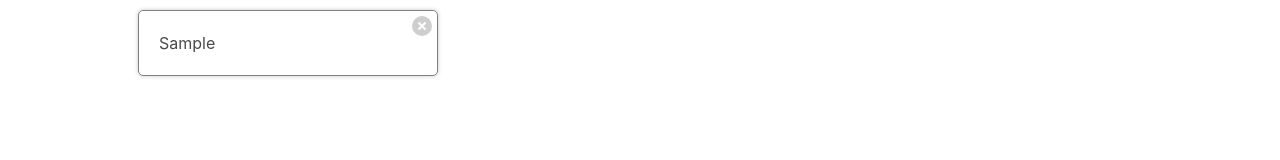
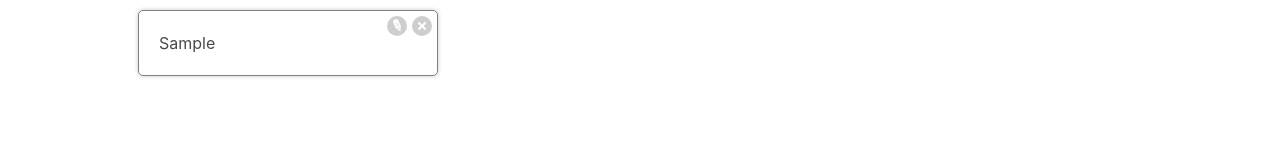
Before and after one commit to one-way7/books, a React (Create React App) app: page / in a window 1280 px wide. Both pictures are taken after typing "Sample" into the empty fields and a click on the button "Submit". Shown: the top 160 px of the page. Built offline with nearby package versions, Linux system fonts and the light colour scheme.

Commit message:
implemented the ability to edit the description of the book.

```diff
--- a/src/App.js
+++ b/src/App.js
@@ -13,15 +13,34 @@ function App() {
         setBooks(updateBooks);
     };
 
-    const deleteBookById = id => {
+    const handleDeleteBookById = id => {
         const updateBooks = books.filter(book => book.id !== id);
 
         setBooks(updateBooks);
     };
 
+    const handleEditBookById = (id, newTitle) => {
+        const updatedBooks = books.map(book => {
+            if (book.id === id) {
+                return {
+                    ...book,
+                    title: newTitle,
+                };
+            }
+
+            return book;
+        });
+
+        setBooks(updatedBooks);
+    };
+
     return (
         <div className="app">
-            <BookList books={books} onDelete={deleteBookById} />
+            <BookList
+                books={books}
+                onDelete={handleDeleteBookById}
+                onEdit={handleEditBookById}
+            />
             <BookCreate onCreate={handleCreateBook} />
         </div>
     );
--- a/src/components/BookEdit.js
+++ b/src/components/BookEdit.js
@@ -0,0 +1,30 @@
+import { useState } from 'react';
+
+const BookEdit = ({ title, id, onSubmit }) => {
+    const [titleValue, setTitleValue] = useState(title);
+
+    const handleChangeTitle = e => {
+        setTitleValue(e.target.value);
+    };
+
+    const handleSubmitForm = e => {
+        e.preventDefault();
+
+        onSubmit(id, titleValue)
+    };
+
+    return (
+        <form className="book-edit" onSubmit={handleSubmitForm}>
+            <label htmlFor="">Title</label>
+            <input
+                className="input"
+                type="text"
+                value={titleValue}
+                onChange={handleChangeTitle}
+            />
+            <button className="button is-primary">Save</button>
+        </form>
+    );
+};
+
+export default BookEdit;
--- a/src/components/BookList.js
+++ b/src/components/BookList.js
@@ -1,8 +1,8 @@
 import BookShow from './BookShow';
 
-const BookList = ({ books, onDelete }) => {
+const BookList = ({ books, onDelete, onEdit }) => {
     const renderedBooks = books.map(book => {
-        return <BookShow key={book.id} {...book} onDelete={onDelete} />;
+        return <BookShow key={book.id} {...book} onDelete={onDelete} onEdit={onEdit} />;
     });
 
     return <div className="book-list">{renderedBooks}</div>;
--- a/src/components/BookShow.js
+++ b/src/components/BookShow.js
@@ -1,8 +1,26 @@
-const BookShow = ({ title, id, onDelete }) => {
+import { useState } from 'react';
+import BookEdit from './BookEdit';
+
+const BookShow = ({ title, id, onDelete, onEdit }) => {
+    const [showEdit, setShowEdit] = useState(false);
+
+    const handleSubmit = (id, newTitle) => {
+        setShowEdit(false);
+
+        onEdit(id, newTitle)
+    }
+
     return (
         <div className="book-show">
-            {title}
+            {showEdit ? (
+                <BookEdit title={title} id={id} onSubmit={handleSubmit} />
+            ) : (
+                title
+            )}
             <div className="actions">
+                <button className="edit" onClick={() => setShowEdit(!showEdit)}>
+                    Edit
+                </button>
                 <button className="delete" onClick={() => onDelete(id)}>
                     Delete
                 </button>
```
